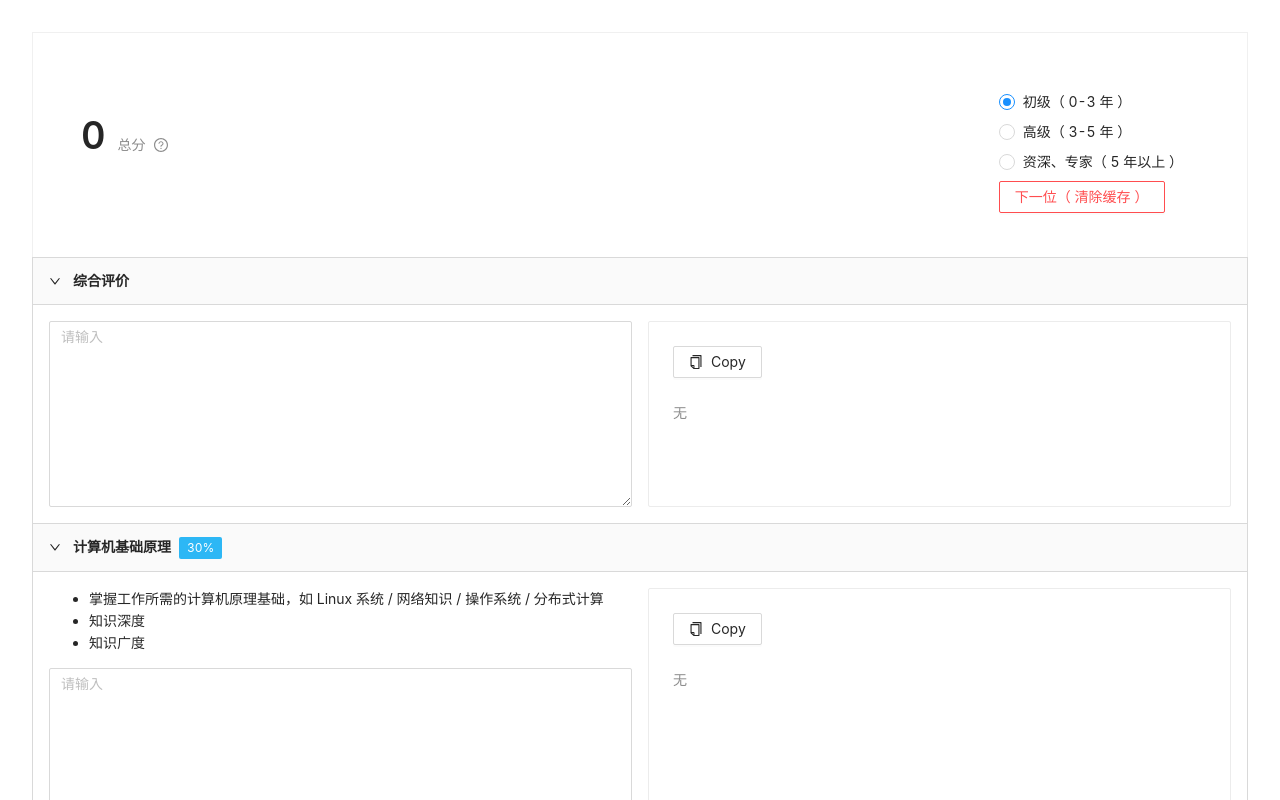
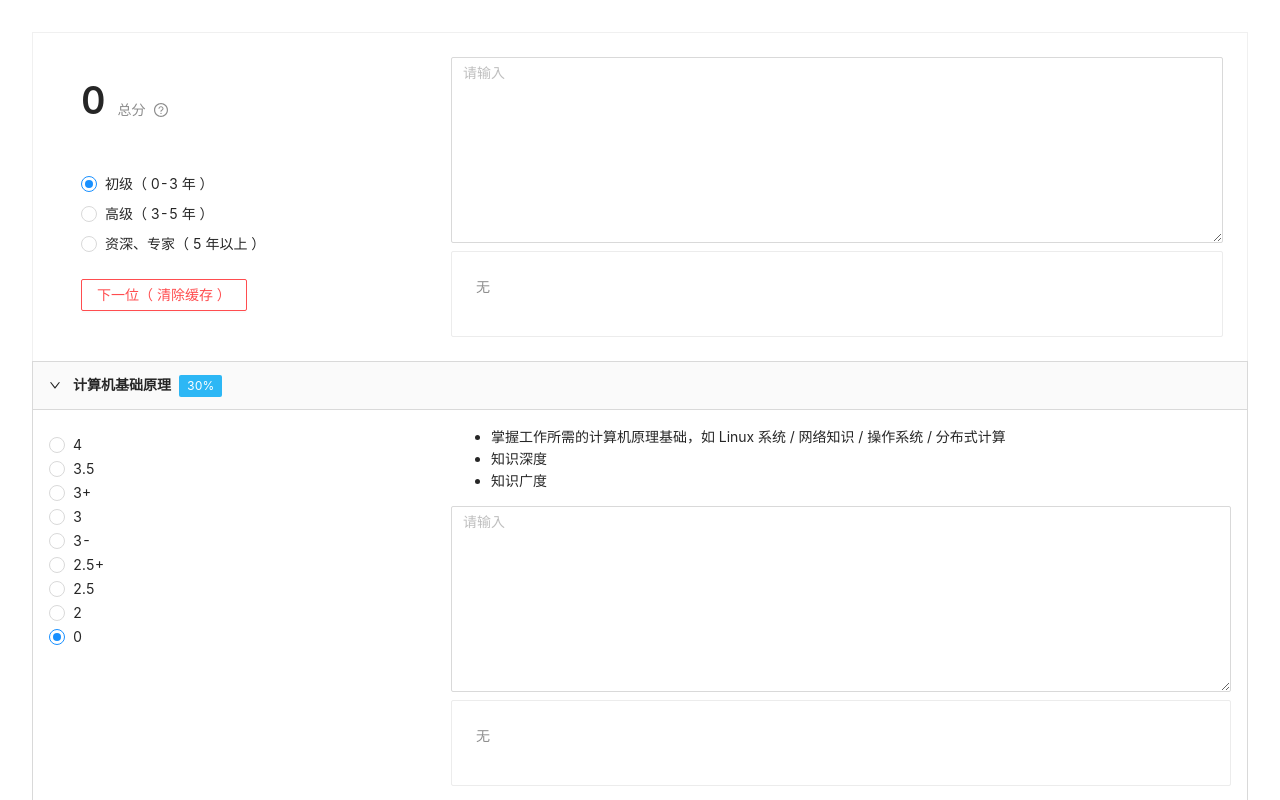
Before and after one commit to highestop/Mocka, a React (Vite) app: page / in a window 1280 px wide. Shown: the top 800 px of the page. Built offline with nearby package versions, Linux system fonts and the light colour scheme.

Commit message:
feat: layout

```diff
--- a/src/main.tsx
+++ b/src/main.tsx
@@ -1,5 +1,6 @@
 // 注意，polyfill 必须放在顶部
 import './polyfill';
+import './style.css';
 import 'antd/dist/antd.css';
 import * as ReactDOM from 'react-dom';
 import ReactMarkdown from 'react-markdown';
@@ -16,19 +17,16 @@ import {
   Radio,
   Tag,
   Popover,
-  Tooltip,
   PageHeader,
   Popconfirm,
 } from 'antd';
 import Perspectives from './perspective.json';
 import Scores from './score.json';
-import { useCallback, useMemo, useReducer, useState } from 'react';
-import { CopyToClipboard } from 'react-copy-to-clipboard';
-import { CopyOutlined, QuestionCircleOutlined } from '@ant-design/icons';
+import { useCallback, useMemo, useReducer } from 'react';
+// import { CopyToClipboard } from 'react-copy-to-clipboard';
+import { QuestionCircleOutlined } from '@ant-design/icons';
 import { calcScores, ExpectationMap, matchScore, SortedScores } from './calc';
 import Expectation from './expectation.json';
-
-type PerspectiveKey = typeof Perspectives[number]['key'];
 
 type ScoreCredit = typeof Scores[number]['score'];
 
@@ -115,6 +113,8 @@ const App = () => {
     <Layout style={{ minHeight: '100vh' }}>
       <Layout.Content style={{ backgroundColor: '#fff', padding: '2rem' }}>
         <Card style={{ borderBottom: 0, borderRadius: 0 }}>
+          <Row gutter={16}>
+            <Col span={8}>
               <PageHeader
                 title={<Typography.Title level={1}>{credit}</Typography.Title>}
                 subTitle={
@@ -162,12 +162,12 @@ const App = () => {
                               分不会计入权重，不影响总分
                               <ul style={{ marginTop: '0.5rem' }}>
                                 <li>
-                              如：只有一项 0.4 被评估时，实际权重是 0.4 / 0.4 =
-                              1
+                                  如：只有一项 0.4 被评估时，实际权重是 0.4 /
+                                  0.4 = 1
                                 </li>
                                 <li>
-                              如：有 0.4 和 0.1 两项被评估时，0.4 的实际权重是
-                              0.4 / (0.4 + 0.1) = 0.8
+                                  如：有 0.4 和 0.1 两项被评估时，0.4
+                                  的实际权重是 0.4 / (0.4 + 0.1) = 0.8
                                 </li>
                               </ul>
                             </li>
@@ -175,18 +175,23 @@ const App = () => {
                         </Typography>
                       }
                       title={
-                    <Typography.Title level={4} style={{ marginTop: '0.5rem' }}>
+                        <Typography.Title
+                          level={4}
+                          style={{ marginTop: '0.5rem' }}
+                        >
                           分数计算说明
                         </Typography.Title>
                       }
                       trigger="click"
                     >
-                  <QuestionCircleOutlined style={{ marginLeft: '0.5rem' }} />
+                      <QuestionCircleOutlined
+                        style={{ marginLeft: '0.5rem' }}
+                      />
                     </Popover>
                   </>
                 }
-            extra={
-              <Space direction="vertical">
+              >
+                <Space direction="vertical" size="large">
                   <Radio.Group
                     buttonStyle="solid"
                     onChange={e => setExpectation(e.target.value)}
@@ -215,45 +220,29 @@ const App = () => {
                     <Button danger>下一位（ 清除缓存 ）</Button>
                   </Popconfirm>
                 </Space>
-            }
-          ></PageHeader>
-        </Card>
-        <Collapse
-          defaultActiveKey={Perspectives.map(p => p.key).concat('summary')}
-          style={{ borderRadius: 0 }}
-        >
-          <Collapse.Panel
-            header={<Typography.Text strong>综合评价</Typography.Text>}
-            key="summary"
-          >
-            <Row gutter={16}>
-              <Col span={12}>
+              </PageHeader>
+            </Col>
+            <Col span={16}>
+              <Space direction="vertical" style={{ width: '100%' }}>
                 <Input.TextArea
                   placeholder="请输入"
                   rows={8}
                   value={summary}
                   onChange={e => setSummary(e.target.value)}
                 ></Input.TextArea>
-              </Col>
-              <Col span={12}>
-                <Card style={{ borderColor: '#ececec', height: '100%' }}>
-                  <Space direction="vertical" size="large">
-                    <Tooltip title="复制的是纯文本，而非 Markdown 格式富文本。原因是 Moka 系统只支持纯文本">
-                      <CopyToClipboard text={summary || ''}>
-                        <Button>
-                          <CopyOutlined />
-                          Copy
-                        </Button>
-                      </CopyToClipboard>
-                    </Tooltip>
+                <Card style={{ borderColor: '#ececec' }}>
                   <Typography.Text type="secondary">
                     <ReactMarkdown children={summary || '无'}></ReactMarkdown>
                   </Typography.Text>
+                </Card>
               </Space>
-                </Card>
             </Col>
           </Row>
-          </Collapse.Panel>
+        </Card>
+        <Collapse
+          defaultActiveKey={Perspectives.map(p => p.key).concat('summary')}
+          style={{ borderRadius: 0 }}
+        >
           {Perspectives.map(p => (
             <Collapse.Panel
               header={
@@ -266,8 +255,50 @@ const App = () => {
               }
               key={p.key}
             >
-              <Row gutter={16}>
-                <Col span={12}>
+              <Row gutter={24}>
+                <Col span={8}>
+                  <Radio.Group
+                    onChange={e =>
+                      updateScores({
+                        [p.key]: e.target.value,
+                      })
+                    }
+                    value={scores[p.key]}
+                  >
+                    {SortedScores.map(e => (
+                      <Radio
+                        value={e.value}
+                        key={`${p.key}-${e.value}`}
+                        style={{
+                          display: 'block',
+                          height: '1.5rem',
+                          lineHeight: '1.5rem',
+                        }}
+                      >
+                        {e.score}
+                      </Radio>
+                    ))}
+                  </Radio.Group>
+                  {/* <Slider
+                    vertical
+                    step={null}
+                    max={SortedScores[0].value}
+                    marks={SortedScores.reduce<{ [key: number]: string }>(
+                      (marks, s) => {
+                        marks[s.value] = s.score;
+                        return marks;
+                      },
+                      {}
+                    )}
+                    defaultValue={scores[p.key]}
+                    onChange={(value: number) =>
+                      updateScores({
+                        [p.key]: value,
+                      })
+                    }
+                  ></Slider> */}
+                </Col>
+                <Col span={16}>
                   <ul>
                     {(p.desc ?? []).map((des: string) => (
                       <li key={des}>
@@ -275,6 +306,15 @@ const App = () => {
                       </li>
                     ))}
                   </ul>
+                  <Space direction="vertical" style={{ width: '100%' }}>
+                    {/* <Tooltip title="复制的是纯文本，而非 Markdown 格式富文本。原因是 Moka 系统只支持纯文本">
+                      <CopyToClipboard text={comments[p.key]}>
+                        <Button>
+                          <CopyOutlined />
+                          Copy
+                        </Button>
+                      </CopyToClipboard>
+                    </Tooltip> */}
                     <Input.TextArea
                       placeholder="请输入"
                       rows={8}
@@ -285,40 +325,14 @@ const App = () => {
                         })
                       }
                     ></Input.TextArea>
-                  <Radio.Group
-                    onChange={e =>
-                      updateScores({
-                        [p.key]: e.target.value,
-                      })
-                    }
-                    value={scores[p.key]}
-                    style={{ marginTop: '1rem' }}
-                  >
-                    {SortedScores.map(e => (
-                      <Radio value={e.value} key={`${p.key}-${e.value}`}>
-                        {e.score}
-                      </Radio>
-                    ))}
-                  </Radio.Group>
-                </Col>
-                <Col span={12}>
-                  <Card style={{ borderColor: '#ececec', height: '100%' }}>
-                    <Space direction="vertical" size="large">
-                      <Tooltip title="复制的是纯文本，而非 Markdown 格式富文本。原因是 Moka 系统只支持纯文本">
-                        <CopyToClipboard text={comments[p.key]}>
-                          <Button>
-                            <CopyOutlined />
-                            Copy
-                          </Button>
-                        </CopyToClipboard>
-                      </Tooltip>
+                    <Card style={{ borderColor: '#ececec' }}>
                       <Typography.Text type="secondary">
                         <ReactMarkdown
                           children={comments[p.key] || '无'}
                         ></ReactMarkdown>
                       </Typography.Text>
+                    </Card>
                   </Space>
-                  </Card>
                 </Col>
               </Row>
             </Collapse.Panel>
--- /dev/null
+++ b/src/style.css
@@ -0,0 +1,3 @@
+html {
+  min-width: 860px;
+}
```
Lines whose indentation alone changed are shown as unchanged.
